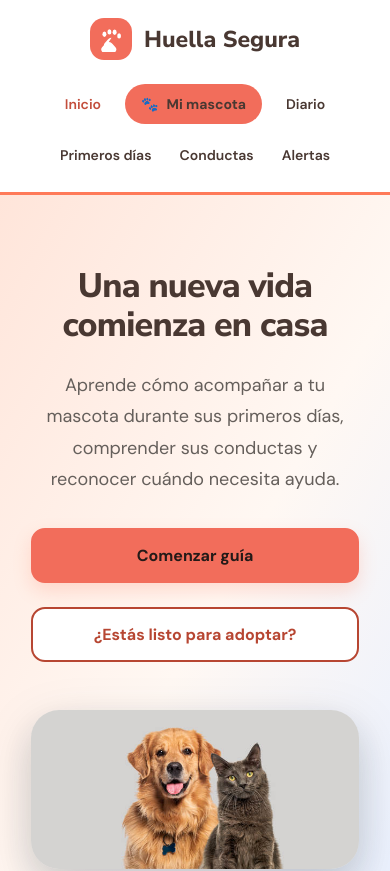
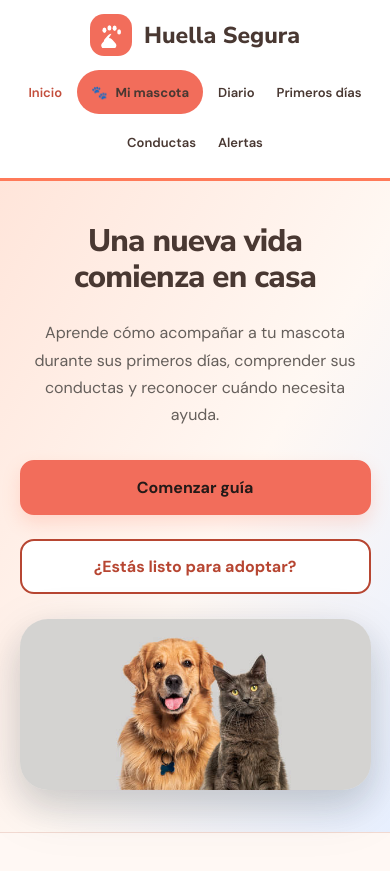
Before and after one commit to Alebarrios2712/INFOSOCCC, a React (Vite) app: page / in a window 390 px wide. Shown: the top 871 px of the page. Built offline with nearby package versions, Linux system fonts and the light colour scheme; no server answers.

Commit message:
Mejorar diseño responsive para dispositivos

```diff
--- a/src/App.css
+++ b/src/App.css
@@ -2132,3 +2132,465 @@ button.card-link {
     width: 100%;
   }
 }
+
+/* ==========================================
+   NUEVO LOGO - HUELLA SEGURA
+========================================== */
+
+.navbar-logo-boton {
+  display: flex;
+  align-items: center;
+  flex-shrink: 0;
+  padding: 0;
+  margin: 0;
+  border: none;
+  background: transparent;
+  cursor: pointer;
+  text-align: left;
+  font-family: inherit;
+  box-shadow: none;
+}
+
+.navbar-logo-boton:hover {
+  background: transparent;
+  box-shadow: none;
+}
+
+.navbar-logo-boton:focus-visible {
+  outline: 3px solid #F26D5B;
+  outline-offset: 5px;
+  border-radius: 8px;
+}
+
+.navbar-brand {
+  display: flex;
+  align-items: center;
+  gap: 12px;
+}
+
+.navbar-logo-badge {
+  display: flex;
+  align-items: center;
+  justify-content: center;
+  flex-shrink: 0;
+
+  width: 47px;
+  height: 47px;
+
+  background: linear-gradient(
+    135deg,
+    #F58B73,
+    #F26D5B
+  );
+
+  border-radius: 15px;
+
+  box-shadow: 0 5px 12px rgba(
+    242, 109, 91, 0.17
+  );
+}
+
+.navbar-logo-badge svg {
+  display: block;
+  width: 29px;
+  height: 29px;
+}
+
+.navbar-brand-text {
+  display: flex;
+  flex-direction: column;
+  gap: 4px;
+}
+
+.navbar-brand-title {
+  font-family: 'Nunito Sans', sans-serif;
+  font-size: 21px;
+  font-weight: 900;
+  line-height: 1;
+  color: #493832;
+  letter-spacing: -0.5px;
+  white-space: nowrap;
+}
+
+.navbar-brand-subtitle {
+  font-family: 'DM Sans', sans-serif;
+  font-size: 9px;
+  font-weight: 700;
+  letter-spacing: 0.5px;
+  color: #B87968;
+  white-space: nowrap;
+}
+
+/* Adaptación para pantallas pequeñas */
+
+@media (max-width: 700px) {
+  .navbar-logo-badge {
+    width: 40px;
+    height: 40px;
+    border-radius: 12px;
+  }
+
+  .navbar-logo-badge svg {
+    width: 25px;
+    height: 25px;
+  }
+
+  .navbar-brand-title {
+    font-size: 18px;
+  }
+
+  .navbar-brand-subtitle {
+    font-size: 8px;
+    letter-spacing: 0.2px;
+  }
+
+  .navbar-brand {
+    gap: 9px;
+  }
+}
+
+/* ==========================================
+   RESPONSIVE GLOBAL - HUELLA SEGURA
+========================================== */
+
+/* Evitar desbordamientos */
+
+#root {
+  width: 100%;
+  min-height: 100vh;
+}
+
+img {
+  max-width: 100%;
+  height: auto;
+}
+
+.hero,
+.options,
+.info-page,
+.diario-page {
+  width: 100%;
+}
+
+.hero-content,
+.hero-image,
+.info-container,
+.diario-container {
+  min-width: 0;
+}
+
+/* Navegación adaptable */
+
+.navbar {
+  width: 100%;
+  flex-wrap: wrap;
+}
+
+.navbar nav {
+  min-width: 0;
+  justify-content: flex-end;
+}
+
+.navbar nav button {
+  min-height: 44px;
+}
+
+/* ==========================================
+   TABLETS
+========================================== */
+
+@media (max-width: 1024px) {
+
+  .navbar {
+    padding: 16px 4%;
+    gap: 14px;
+  }
+
+  .navbar nav {
+    gap: 8px 14px;
+  }
+
+  .navbar nav button {
+    font-size: 15px;
+  }
+
+  .hero {
+    padding: 56px 6%;
+    gap: 32px;
+  }
+
+  .info-page,
+  .diario-page {
+    padding-left: 6%;
+    padding-right: 6%;
+  }
+}
+
+/* ==========================================
+   TABLETS PEQUEÑAS
+========================================== */
+
+@media (max-width: 800px) {
+
+  /* Navegación */
+
+  .navbar {
+    justify-content: center;
+  }
+
+  .navbar nav {
+    flex: 1 1 100%;
+    justify-content: center;
+  }
+
+  /* Portada */
+
+  .hero {
+    min-height: auto;
+    flex-direction: column;
+    text-align: center;
+    padding: 48px 6%;
+  }
+
+  .hero-content {
+    max-width: 680px;
+  }
+
+  .hero p {
+    margin-left: auto;
+    margin-right: auto;
+  }
+
+  .hero-image {
+    width: 100%;
+  }
+
+  .hero-image img {
+    width: min(100%, 420px);
+    max-height: 360px;
+  }
+
+  .hero-acciones {
+    justify-content: center;
+  }
+
+  /* Primeros días */
+
+  .info-hero-familia {
+    grid-template-columns: 1fr;
+    gap: 28px;
+  }
+
+  .info-hero-familia .info-heading {
+    text-align: center;
+  }
+
+}
+
+/* ==========================================
+   CELULARES
+========================================== */
+
+@media (max-width: 700px) {
+
+  /* BARRA DE NAVEGACIÓN */
+
+  .navbar {
+    flex-direction: column;
+    align-items: center;
+    padding: 14px 5%;
+    gap: 14px;
+  }
+
+  .navbar-brand {
+    justify-content: center;
+  }
+
+  .navbar nav {
+    width: 100%;
+    display: flex;
+    flex-wrap: wrap;
+    justify-content: center;
+    gap: 6px 8px;
+  }
+
+  .navbar nav button {
+    font-size: 13px;
+    padding: 9px 7px;
+  }
+
+  .navbar nav .nav-mascota {
+    padding: 9px 12px;
+    font-size: 13px;
+  }
+
+  .navbar-brand-title {
+    font-size: 18px;
+  }
+
+  /* PORTADA */
+
+  .hero {
+    padding: 42px 5%;
+    gap: 25px;
+  }
+
+  .hero h1 {
+    font-size: clamp(30px, 8vw, 42px);
+  }
+
+  .hero p {
+    font-size: 16px;
+    line-height: 1.7;
+  }
+
+  .hero-image img {
+    max-width: 100%;
+  }
+
+  .hero-acciones {
+    width: 100%;
+    flex-direction: column;
+    align-items: center;
+    gap: 14px;
+  }
+
+  .hero-acciones button {
+    width: 100%;
+    max-width: 360px;
+  }
+
+  /* TARJETAS */
+
+  .options {
+    padding: 55px 5% 70px;
+  }
+
+  .cards {
+    grid-template-columns: 1fr;
+    width: 100%;
+    gap: 18px;
+  }
+
+  .card {
+    width: 100%;
+    padding: 26px 22px;
+  }
+
+  /* PÁGINAS INFORMATIVAS */
+
+  .info-page {
+    padding: 30px 5% 60px;
+  }
+
+  .info-heading h1 {
+    font-size: clamp(30px, 8vw, 40px);
+  }
+
+  .info-heading p {
+    font-size: 16px;
+  }
+
+  .info-grid {
+    grid-template-columns: 1fr;
+  }
+
+  .info-card {
+    padding: 24px 20px;
+  }
+
+  .info-tip {
+    padding: 22px 18px;
+  }
+
+  .info-hero-image img {
+    width: 100%;
+    height: auto;
+    aspect-ratio: 16 / 10;
+    object-fit: cover;
+  }
+
+  /* DIARIO */
+
+  .diario-page {
+    padding: 34px 5% 60px;
+  }
+
+  .diario-card {
+    padding: 24px 18px;
+  }
+
+  .diario-heading h1 {
+    font-size: clamp(30px, 8vw, 40px);
+  }
+
+  .diario-summary {
+    grid-template-columns: 1fr;
+  }
+
+  .diario-options {
+    flex-direction: column;
+  }
+
+  .diario-option {
+    width: 100%;
+    min-height: 44px;
+  }
+
+  /* HISTORIAL */
+
+  .historial-card {
+    padding: 20px 16px;
+  }
+
+  .historial-datos {
+    grid-template-columns: 1fr;
+  }
+
+  .historial-heading {
+    align-items: flex-start;
+  }
+
+  .diario-danger-zone {
+    flex-direction: column;
+    align-items: flex-start;
+  }
+
+}
+
+/* ==========================================
+   CELULARES PEQUEÑOS
+========================================== */
+
+@media (max-width: 380px) {
+
+  .navbar {
+    padding: 12px 3%;
+  }
+
+  .navbar nav {
+    gap: 4px 5px;
+  }
+
+  .navbar nav button {
+    font-size: 12px;
+    padding: 8px 5px;
+  }
+
+  .navbar-brand-title {
+    font-size: 16px;
+  }
+
+  .hero {
+    padding: 35px 5%;
+  }
+
+  .card {
+    padding: 22px 18px;
+  }
+
+  .info-card {
+    padding: 20px 16px;
+  }
+
+}
--- a/src/index.css
+++ b/src/index.css
@@ -1,18 +1,16 @@
 
 :root {
-  font-family: 'Inter', Arial, sans-serif;
-  color: #24323D;
-  background: #FFF8F3;
+  font-family: 'DM Sans', sans-serif;
+  color: #493832;
+  background: #FFF8F4;
 
-  /* Nueva identidad visual INFOSOC */
+  /* Identidad visual */
   --coral: #FF7A59;
   --azul: #5B8DEF;
   --verde-menta: #6DD3A0;
   --crema: #FFF8F3;
   --texto-principal: #24323D;
   --texto-secundario: #6B7A86;
-
-  /* Colores complementarios */
   --coral-oscuro: #B83E25;
   --blanco: #FFFFFF;
 
@@ -27,19 +25,51 @@
   -webkit-font-smoothing: antialiased;
 }
 
-* {
+*,
+*::before,
+*::after {
   box-sizing: border-box;
 }
 
 html {
+  width: 100%;
   scroll-behavior: smooth;
 }
 
 body {
   margin: 0;
   min-width: 320px;
+  min-height: 100vh;
+  width: 100%;
+  overflow-x: hidden;
+}
+
+#root {
+  width: 100%;
+  min-height: 100vh;
+}
+
+button,
+input,
+select,
+textarea {
+  font: inherit;
+}
+
+img,
+picture,
+video,
+canvas,
+svg {
+  max-width: 100%;
 }
 
 button {
-  font: inherit;
+  -webkit-tap-highlight-color: transparent;
 }
+
+@media (prefers-reduced-motion: reduce) {
+  html {
+    scroll-behavior: auto;
+  }
+}
```
